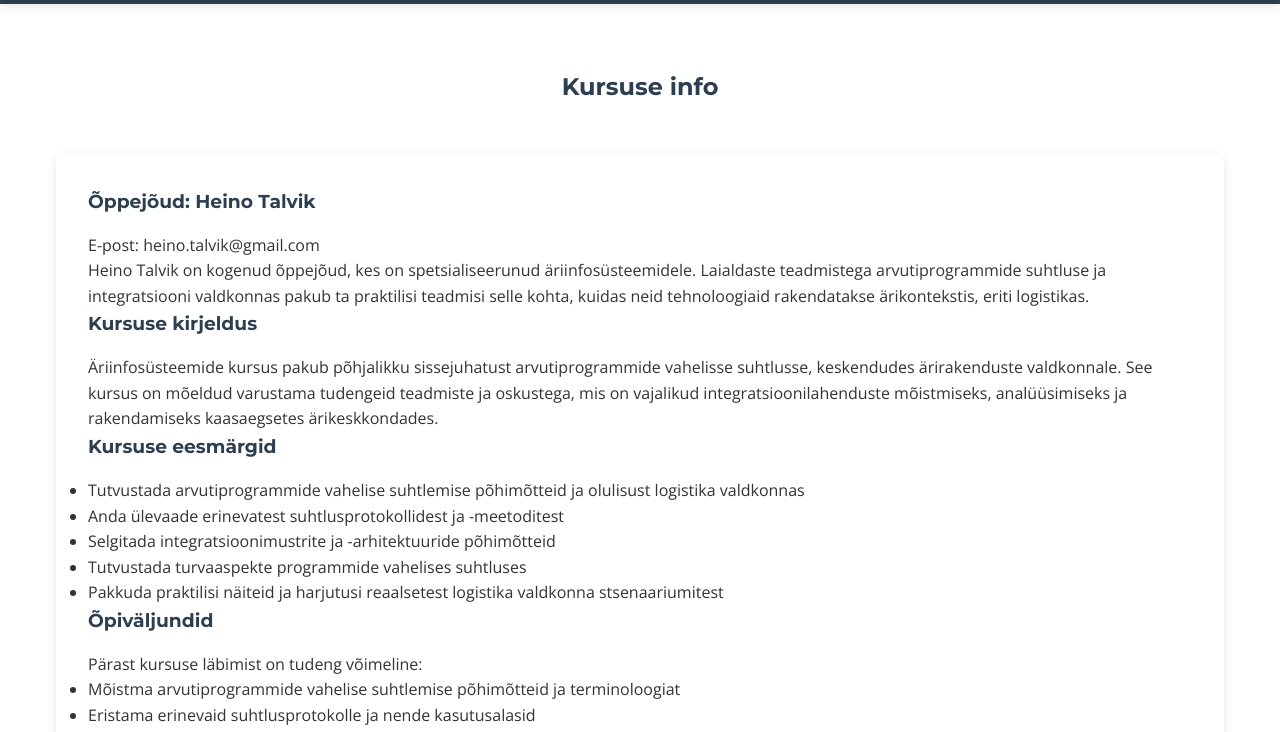
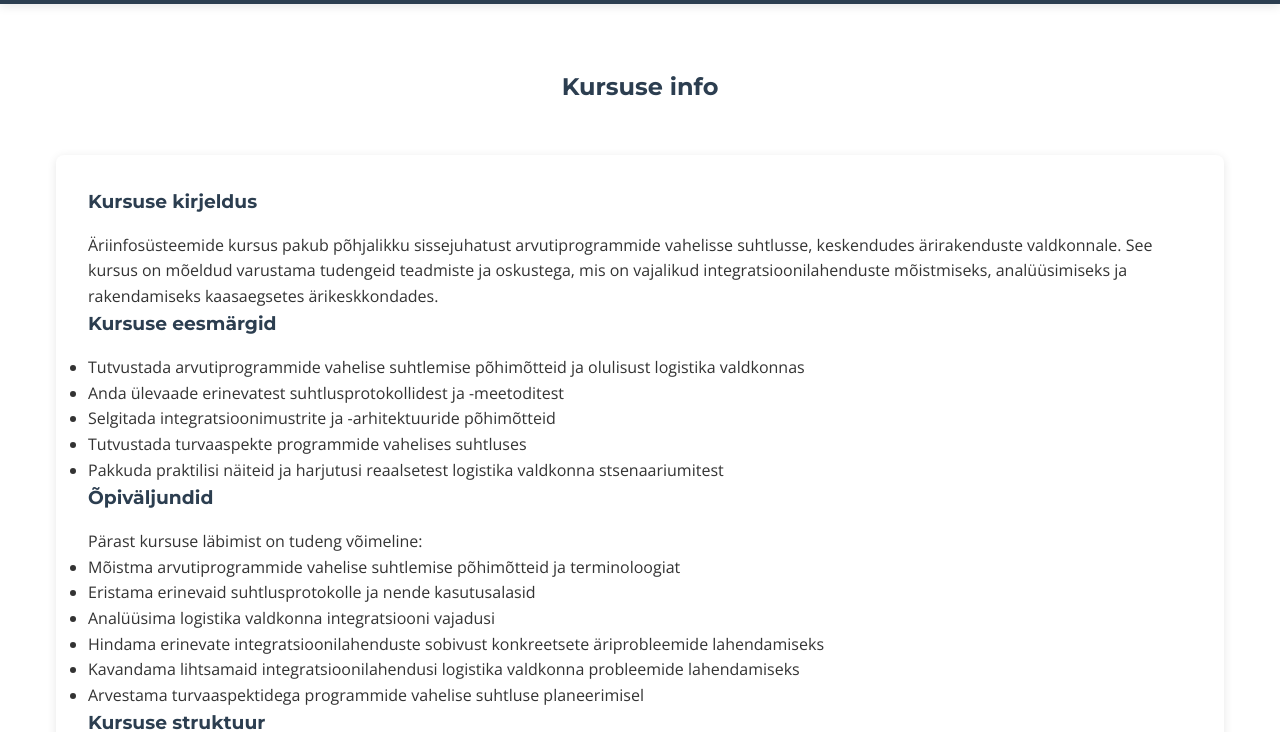
Before and after one commit to heino1/programmide_communikatsioon, a plain HTML site: page about.html in a window 1280 px wide. Shown: the part 79-811 px from the top of the page. Drawn offline with nearby package versions, Linux system fonts and the light colour scheme.

Commit message:
Info lehte täiendatudd

```diff
--- a/about.html
+++ b/about.html
@@ -45,14 +45,6 @@
             <h2 class="section-title">Kursuse info</h2>
 
             <div class="main-content">
-                <div class="instructor-profile">
-                    <div class="instructor-info">
-                        <h3>Õppejõud: Heino Talvik</h3>
-                        <p>E-post: heino.talvik@gmail.com</p>
-                        <p>Heino Talvik on kogenud õppejõud, kes on spetsialiseerunud äriinfosüsteemidele. Laialdaste teadmistega arvutiprogrammide suhtluse ja integratsiooni valdkonnas pakub ta praktilisi teadmisi selle kohta, kuidas neid tehnoloogiaid rakendatakse ärikontekstis, eriti logistikas.</p>
-                    </div>
-                </div>
-
                 <h3>Kursuse kirjeldus</h3>
                 <p>Äriinfosüsteemide kursus pakub põhjalikku sissejuhatust arvutiprogrammide vahelisse suhtlusse, keskendudes ärirakenduste valdkonnale. See kursus on mõeldud varustama tudengeid teadmiste ja oskustega, mis on vajalikud integratsioonilahenduste mõistmiseks, analüüsimiseks ja rakendamiseks kaasaegsetes ärikeskkondades.</p>
 
```
